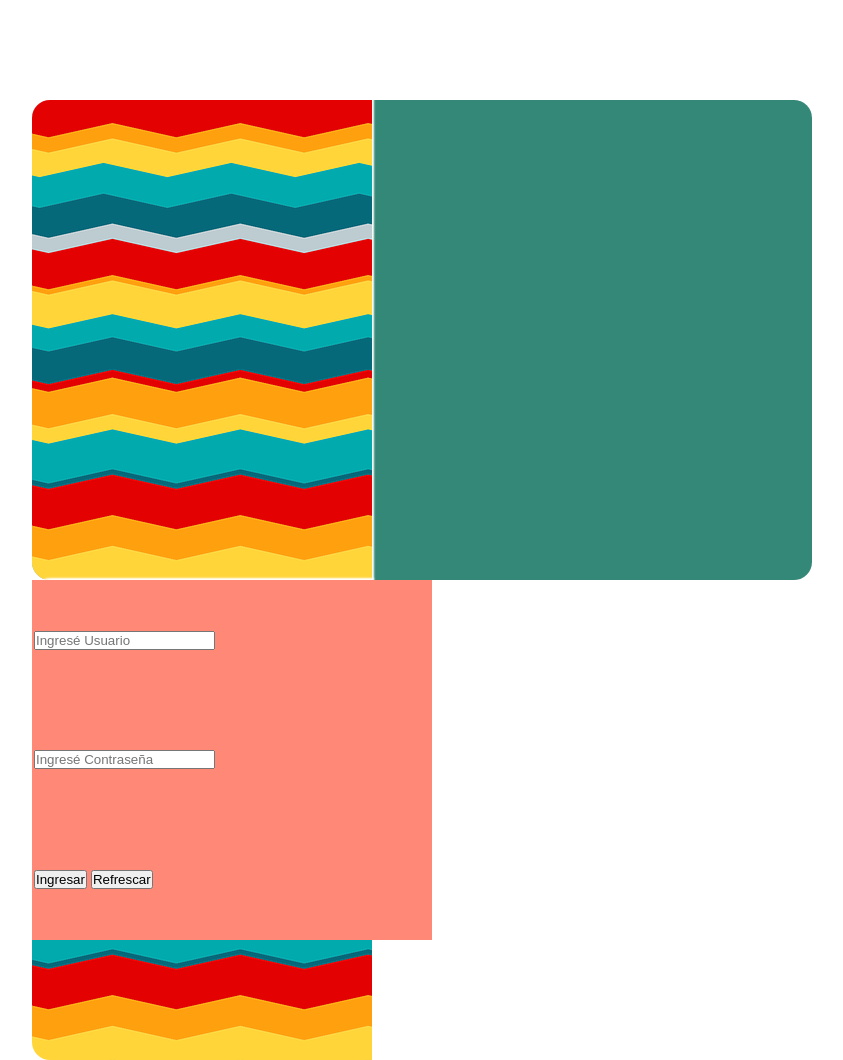
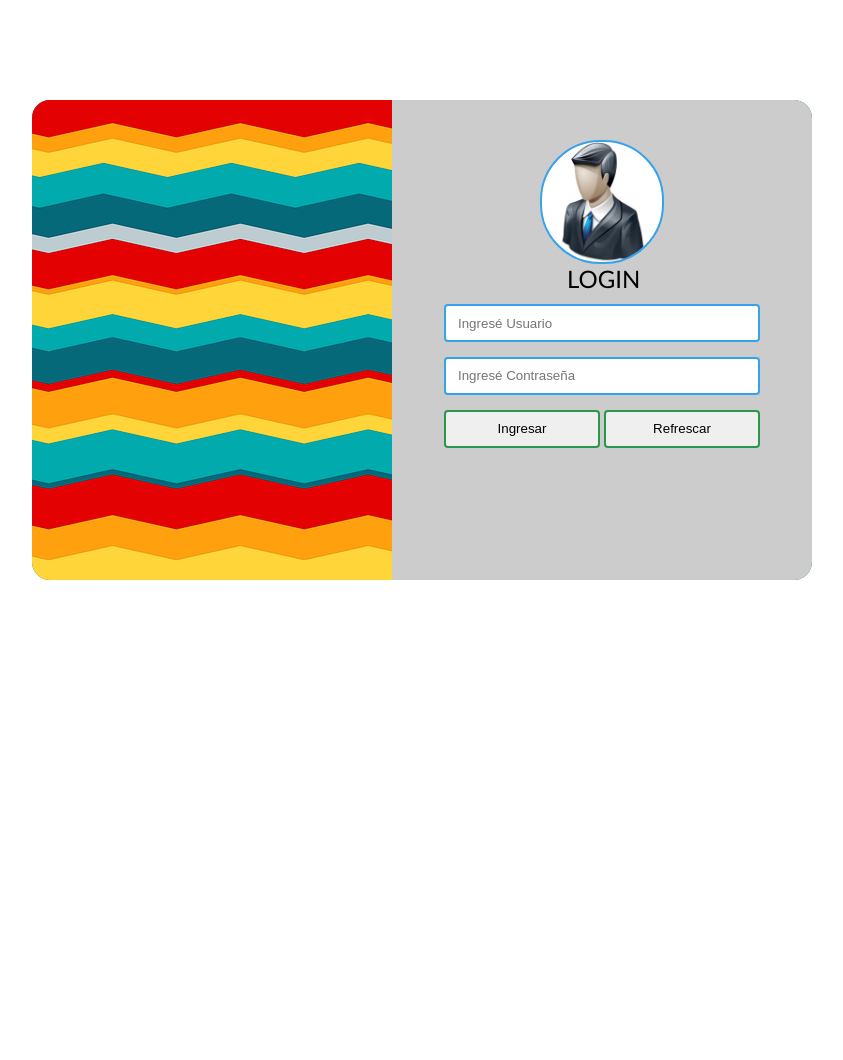
Before and after one commit to niurka24/practicaphp, a PHP site: page / in a window 1280 px wide. Shown: the whole page, without its empty margins (218-1061 px from the left). After the commit the page ends 580 px from the top, so only its background shows below. Run offline with PHP 8.4, Linux system fonts and the light colour scheme.

Commit message:
nuevo login

```diff
--- a/css_login.css
+++ b/css_login.css
@@ -5,36 +5,91 @@
 html {
     width: 100%;
     height: 100%;
+    /*background-image: -moz-linear-gradient(blue, #111);*/
+}
+body {
+    /*width: 100%;
+    height: 100%;*/
     background-image: -moz-linear-gradient(blue, #111);
 }
-body div {
+body div#divlogin {
     margin: 100px auto auto auto;
     width: 780px;
     height: 480px;
-    background-color: #387;
+    background-color: #087;
     border-radius: 18px;
     box-shadow: #FFF 1px -1px 2px 1px;
+    display: flex;
+    /*box-sizing: border-box*/
 }
-body div div {
+div#divimg {
     background-color: #ccc;
-    width: 340px;
+    width: 360px;
+    border-bottom-left-radius: 18px;
     border-bottom-right-radius: 0;
+    border-top-left-radius: 18px;
     border-top-right-radius: 0;
     margin: 0;
-    background-image: url(img/fondo-login.webp);
+    background: url(img/fondo-login.webp) #000 no-repeat;
 }
-body div form {
-    /*margin: 180px auto auto auto;*/
-    width: 400px;
-    height: 360px;
-    background-color: #F87;
-    display: flex;
+div#divfrm {
+    background-color: #ccc;
+    width: 420px;
+    height: 100%;
+    border-bottom-left-radius: 0;
+    border-bottom-right-radius: 18px;
+    border-top-left-radius: 0;
+    border-top-right-radius: 18px;
+    margin: 0 auto auto auto;
+    padding: 40px 20px 20px 20px;
+    box-sizing: border-box;
+}
+div#divfrm div {
+    font: 24px "Trebuchet MS", sans-serif;
+    color: #000;
+    width: 70px;
+    height: 32px;
+    /*border-bottom-left-radius: 0;
+    border-top-left-radius: 0;*/
+    margin: 0 auto auto auto;
+    /*padding: 40px 20px 20px 20px;
+    box-sizing: border-box;*/
+}
+div#divfrm div#imglogin {
+    background: url(img/User-icon.png) #FFF no-repeat;
+    background-size: 120px;
+    width: 120px;
+    height: 120px;
+    /*padding: 12px;*/
+    margin: auto;
+    border-radius: 60px;
+    border: 2px #35A2EB solid
+}
+div#divfrm form {
+    margin: auto auto auto auto;
+}
+div#divfrm form table {
+    width: 320px;
+    height: 160px;
+    margin: auto;
+}
+div#divfrm form table tr td input{
+    width: 100%;
+    height: 38px;
+    padding-left: 12px;
+    padding-right: 12px;
+    box-sizing: border-box;
+
+    /*border-top-width: 2px;
+    border-top-style: solid;*/
+    border: 2px #35A2EB solid;
+    border-radius: 4px;
 
 }
-body div form table {
-    /*margin: 180px auto auto auto;*/
-    /*width: 480px;
-    height: 360px;
-    background-color: #F87;*/
-
+div#divfrm form table tr td button{
+    width: 156px;
+    height: 38px;
+    box-sizing: border-box;
+    border: 2px #2C974B solid;
+    border-radius: 4px;
 }
--- a/index.php
+++ b/index.php
@@ -6,9 +6,12 @@
         <link type="text/css" href="css_login.css" rel="stylesheet"/>
     </head>
     <body>
-        <div>
-            <div></div>
-            <div>
+        <div id="divlogin">
+            <div id="divimg"></div>
+            <div id="divfrm">
+
+                <div id="imglogin"></div>
+                <div>LOGIN</div>
                 <form>
                     <table>
                         <tr>
@@ -18,7 +21,7 @@
                             <td><input type="text" placeholder="Ingresé Contraseña"></td>
                         </tr>
                         <tr>
-                        <td><button type="submit">Ingresar</button> <button type="submit">Refrescar</button></td>
+                            <td><button type="submit">Ingresar</button> <button type="button">Refrescar</button></td>
                         </tr>
                     </table>
                 </form>
```
Also changed, not shown: img/User-icon.png (added). Lines whose indentation alone changed are shown as unchanged.
